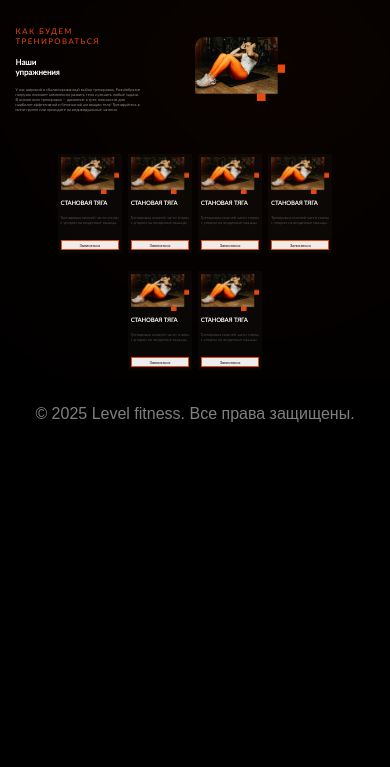
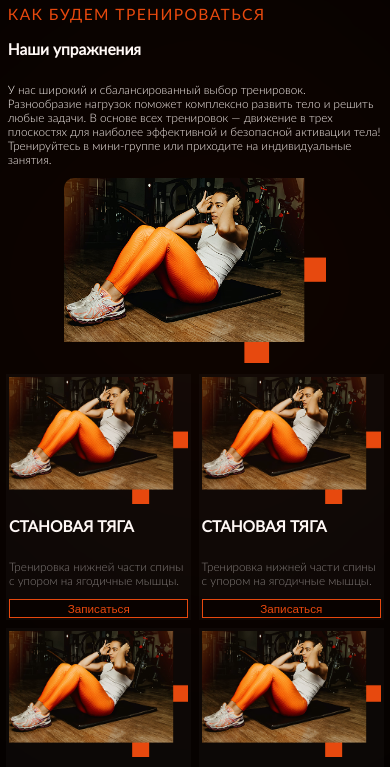
Before and after one commit to toner433/fitness, a plain HTML site: page client/pages/exercises.html in a window 390 px wide. Shown: the part 55-822 px from the top of the page. Drawn offline with Linux system fonts and the light colour scheme.

Commit message:
упражнения фулл

```diff
--- a/client/styles/style.css
+++ b/client/styles/style.css
@@ -167,8 +167,6 @@ footer {
     color: #fff;
     text-align: center;
     padding: 10px 0;
-    position: relative;
-    bottom: 0;
     width: 100%;
     margin: 0;
     font-size: 1rem;
@@ -222,38 +220,6 @@ input[type="checkbox"]:checked ~ .menu {
 }
 
 
-@media (max-width: 750px) {
-    .burger {
-        display: flex;
-    }
-
-    .refs {
-        display: none;
-    }
-    .phone{
-        font-size: 2vw;
-
-    }
-    .button{
-        font-size: 2vw;
-    }
-    .label{
-        margin-right: 0;
-        margin-left: 10%;
-    }
-    .phone.label{
-        margin: 0;
-        right: 0;
-    }
-
-    .gradient {
-        width: 120%; /* Уменьшите ширину градиента */
-        height: 120%; /* Уменьшите высоту градиента */
-        top: -5%; /* Сдвиньте градиент вверх */
-        left: -5%; /* Сдвиньте градиент влево */
-        filter: blur(300px);
-    }
-}
 .bg-black {
     background: #000000;
 }
@@ -289,16 +255,16 @@ input[type="checkbox"]:checked ~ .menu {
 .exercise-text{
     color: #FFF;
     font-family: Lato-Light;
-    font-size: 1vw;
+    font-size: 1.8vw;
     font-style: normal;
-    width: 70%;
-    height: 50vh;
+    width: 100%;
+    height: auto;
 }
 
 .subtitle {
     color: #E7490F;
     font-family: Lato-Regular;
-    font-size: 2vw;
+    font-size: 2.3vw;
     font-style: normal;
     line-height: normal;
     letter-spacing: 1.4px;
@@ -312,13 +278,15 @@ input[type="checkbox"]:checked ~ .menu {
     align-items: flex-start;
     gap: 1vw;
     width: 50%;
-    font-size: 2vw;
+    font-size: 2.3vw;
 }
 
 .programs-image {
     width: 50%;
     position: relative;
-
+    display: flex; /* Включаем Flexbox */
+    justify-content: center; /* Центрируем по горизонтали */
+    align-items: center; /* Центрируем по вертикали */
 }
 
 .programs-image img {
@@ -344,7 +312,7 @@ input[type="checkbox"]:checked ~ .menu {
     display: flex;
     flex-wrap: wrap;
     width: 80vw;
-    height: 60vw;
+    height: auto;
     align-items: center;
     justify-content: center;
     padding: 0 10vw ;
@@ -356,8 +324,8 @@ input[type="checkbox"]:checked ~ .menu {
     padding: 0.7vw 0.7vw;
     justify-content: center;
     align-items: center;
-    width: 15vw;
-    height: 40%;
+    width: 23.5vw;
+    height: auto;
     gap: 1rem;
     background: #070707;
     margin: 0.8vw;
@@ -417,6 +385,8 @@ input[type="checkbox"]:checked ~ .menu {
     width: 100%;
     border: 0.07vw solid #E7490F;
     font-size: 1vw;
+    color:#E7490F;
+    background-color: #000000;
 }
 
 
@@ -425,3 +395,118 @@ input[type="checkbox"]:checked ~ .menu {
     background-color: #FFF;
     background-size: cover;
 }
+
+@media (max-width: 750px) {
+    .exercise {
+        flex-direction: column; /* Измените направление на вертикаль */
+        padding: 2vw; /* Уменьшите отступы */
+        width: 96vw; /* Увеличьте ширину */
+        height: auto; /* Автоматическая высота */
+    }
+
+    .exercise-text-full {
+        width: 100%; /* Занимает всю ширину */
+        height: auto; /* Автоматическая высота */
+    }
+
+    .exercise-text {
+        font-size: 3vw; /* Увеличьте размер шрифта */
+        height: auto; /* Автоматическая высота */
+    }
+
+    .subtitle {
+        font-size: 4vw; /* Увеличьте размер шрифта */
+    }
+
+    .ex-title {
+        width: 100%; /* Занимает всю ширину */
+        font-size: 4vw; /* Увеличьте размер шрифта */
+    }
+
+    .programs-image {
+        width: 70%; /* Занимает всю ширину */
+    }
+
+    .programs-image img {
+        width: 100%; /* Занимает всю ширину */
+    }
+
+    .gradient {
+        width: 100%; /* Занимает всю ширину */
+        height: 100%; /* Занимает всю высоту */
+        top: 0; /* Позиционировать сверху */
+        left: 0; /* Позиционировать слева */
+    }
+
+    .cards {
+        width: 100vw; /* Увеличьте ширину */
+        height: auto; /* Автоматическая высота */
+        flex-wrap: wrap;
+        padding: 0;/* Обязательно для корректного отображения */
+    }
+
+    .card {
+        width: 46vw; /* Уменьшите ширину */
+        height: auto; /* Уменьшите высоту */
+        margin: 1vw; /* Уменьшите отступы */
+        filter: none; /* Удалите любое размытие */
+    }
+
+    .card-inside img {
+        height: 50%; /* Уменьшите высоту */
+    }
+
+    .card-content {
+        height: 70%; /* Увеличьте высоту */
+    }
+
+    .card-text-title {
+        font-size: 4vw; /* Увеличьте размер шрифта */
+    }
+
+    .card-text {
+        font-size: 3vw;
+        /* Увеличьте размер шрифта */
+    }
+
+    .card-button {
+        font-size: 3vw; /* Увеличьте размер шрифта */
+    }
+    .burger {
+        display: flex;
+    }
+
+    .refs {
+        display: none;
+    }
+    .phone{
+        font-size: 2vw;
+
+    }
+    .button{
+        font-size: 2vw;
+    }
+    .label{
+        margin-right: 0;
+        margin-left: 10%;
+    }
+    .phone.label{
+        margin: 0;
+        right: 0;
+    }
+
+    .gradient {
+        width: 120%; /* Уменьшите ширину градиента */
+        height: 120%; /* Уменьшите высоту градиента */
+        top: -5%; /* Сдвиньте градиент вверх */
+        left: -5%; /* Сдвиньте градиент влево */
+        filter: blur(300px);
+    }
+}
+
+@media (min-width: 751px){
+    .card-text{
+        font-size: 1.6vw;
+    }
+
+}
```
Also changed, not shown: client/pages/exercises.html (+1 -0 lines), client/pages/recepies.html (added, +10 -0 lines).
